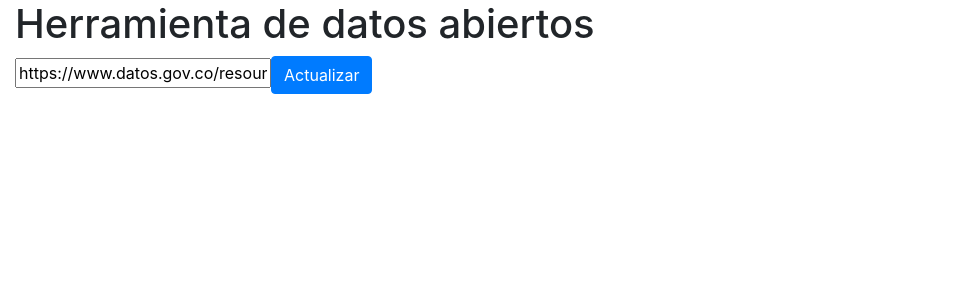
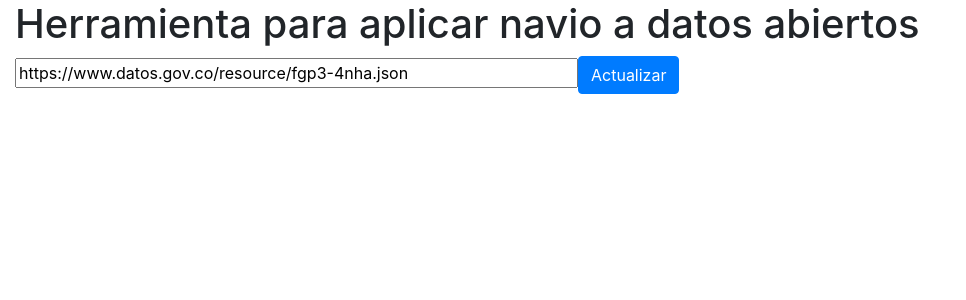
Before and after one commit to nacaceres/cascara, a React (Create React App) app: page / in a window 1280 px wide. Shown: the top 300 px of the page, without its empty margins (0-966 px from the left). Built offline with nearby package versions, Linux system fonts and the light colour scheme.

Commit message:
Ahora si es la final

```diff
--- a/src/App.js
+++ b/src/App.js
@@ -31,13 +31,14 @@ class App extends React.Component {
   render(){
     return(
       <div>
-        <h1>Herramienta de datos abiertos</h1>
+        <h1>Herramienta para aplicar navio a datos abiertos</h1>
         <input
           type="text"
           value={this.state.datos}
           placeholder="Insert Link"
           onChange={this.handleChange.bind(this)}
           ref={this.link}
+          size="50"
         />
         <button className="btn btn-primary" onClick={this.received}>
               Actualizar
```
